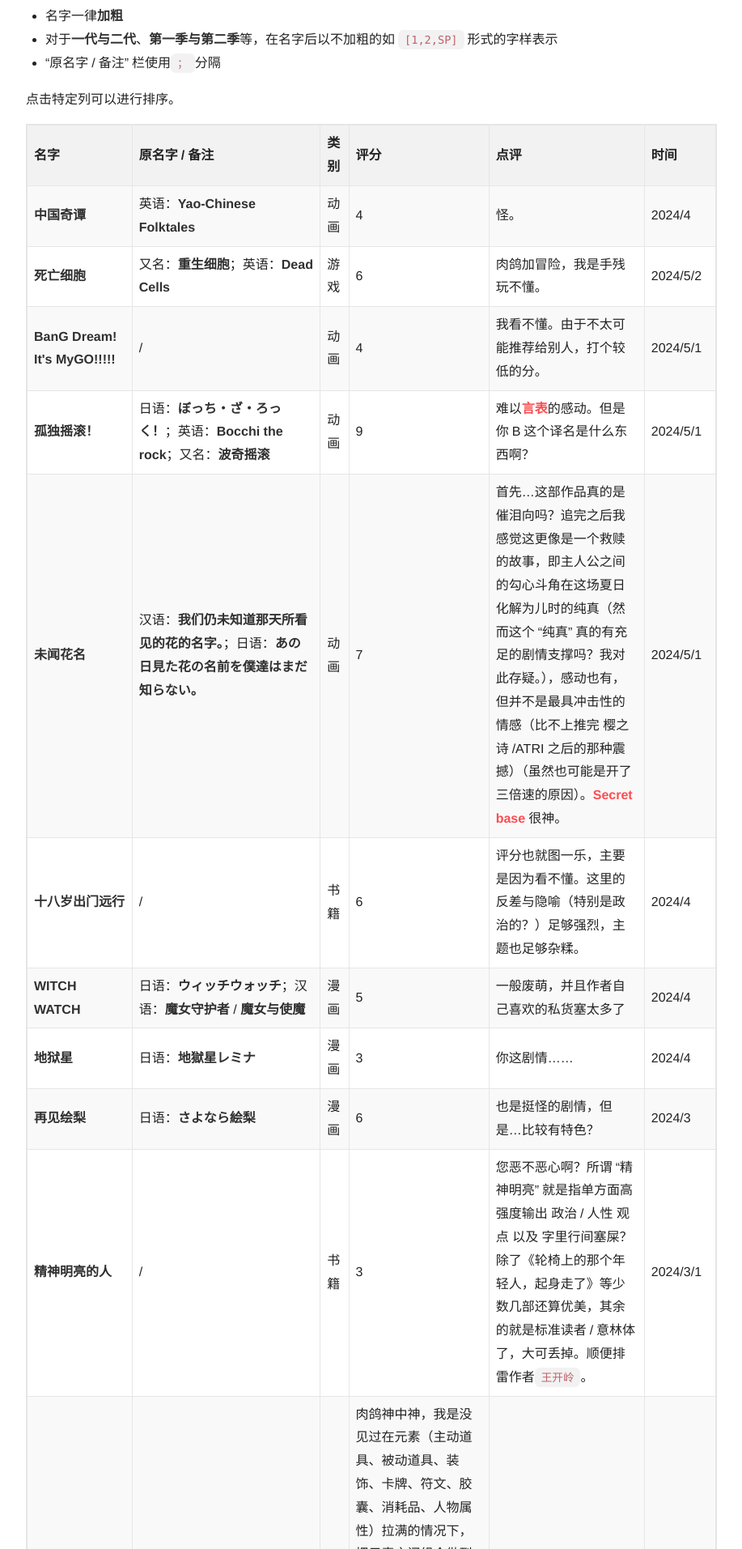
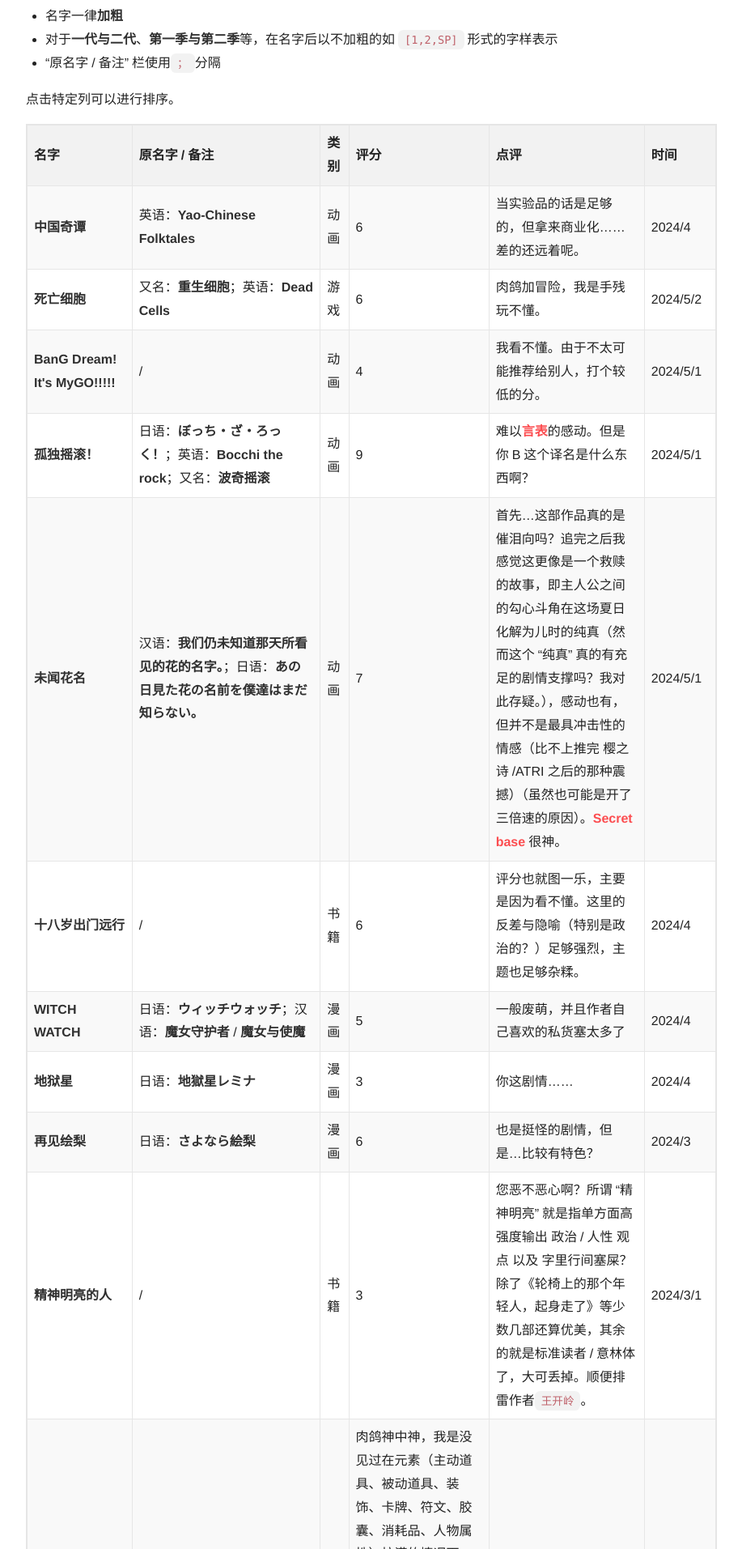
Before and after one commit to Young-Lord/Young-Lord.github.io, a Jekyll site: the page built from memories.md, in a window 1280 px wide. Shown: the part 631-2544 px from the top of the page at 81% size, without its empty margins (181-1098 px from the left). Built offline with Jekyll 4.4.1, drawn with Linux system fonts in a browser that asks for light colours; nearby versions of some CDN libraries; comment, search, counter and statistics services are not loaded.

Commit message:
memo: 中国奇谭 4 -> 6

```diff
--- a/memories.md
+++ b/memories.md
@@ -27,7 +27,7 @@ id: page-memories
 
 | 名字                                  | 原名字/备注                                                  | 类别      | 评分 | 点评                                   | 时间       |
 | ------------------------------------- | ------------------------------------------------------------ | --------- | ---- | -------------------------------------- | ---------- |
-| **中国奇谭** | 英语：**Yao-Chinese Folktales** | 动画 | 4 | 怪。 | 2024/4 |
+| **中国奇谭** | 英语：**Yao-Chinese Folktales** | 动画 | 6 | 当实验品的话是足够的，但拿来商业化……差的还远着呢。 | 2024/4 |
 | **死亡细胞** | 又名：**重生细胞**；英语：**Dead Cells** | 游戏 | 6 | 肉鸽加冒险，我是手残玩不懂。 | 2024/5/2 |
 | **BanG Dream! It's MyGO!!!!!** | / | 动画 | 4 | 我看不懂。由于不太可能推荐给别人，打个较低的分。 | 2024/5/1 |
 | **孤独摇滚！** | 日语：**ぼっち・ざ・ろっく！**；英语：**Bocchi the rock**；又名：**波奇摇滚** | 动画 | 9 | 难以[言表](https://www.bilibili.com/read/cv21231234/)的感动。但是你B这个译名是什么东西啊？ | 2024/5/1 |
```
